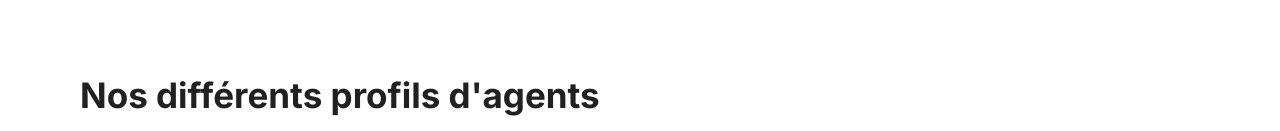
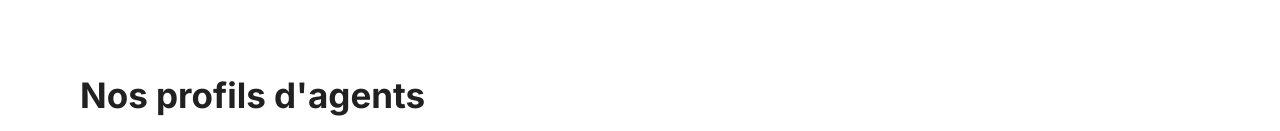
Before and after one commit to nkloc/odissey, a Vue app: page / in a window 1280 px wide. Shown: the part 821-952 px from the top of the page. Built offline with nearby package versions, Linux system fonts and the light colour scheme.

Commit message:
add: scroll behavior

```diff
--- a/src/components/Home.vue
+++ b/src/components/Home.vue
@@ -22,7 +22,7 @@
     </section>
     <section class="agents" id="agents">
       <div class="agents-text">
-        <h2>Nos différents profils d'agents</h2>
+        <h2>Nos profils d'agents</h2>
       </div>
       <div class="agents-profiles-container">
         <article class="agents-profiles">
--- a/src/css/main.styl
+++ b/src/css/main.styl
@@ -12,6 +12,7 @@ html, body, div, span, object, iframe, h1, h2, h3, h4, h5, h6, p, blockquote, pr
 
 body
 	line-height 1
+	scroll-behavior: smooth
 
 article, aside, details, figcaption, figure, footer, header, hgroup, menu, nav, section
 	display block
```
